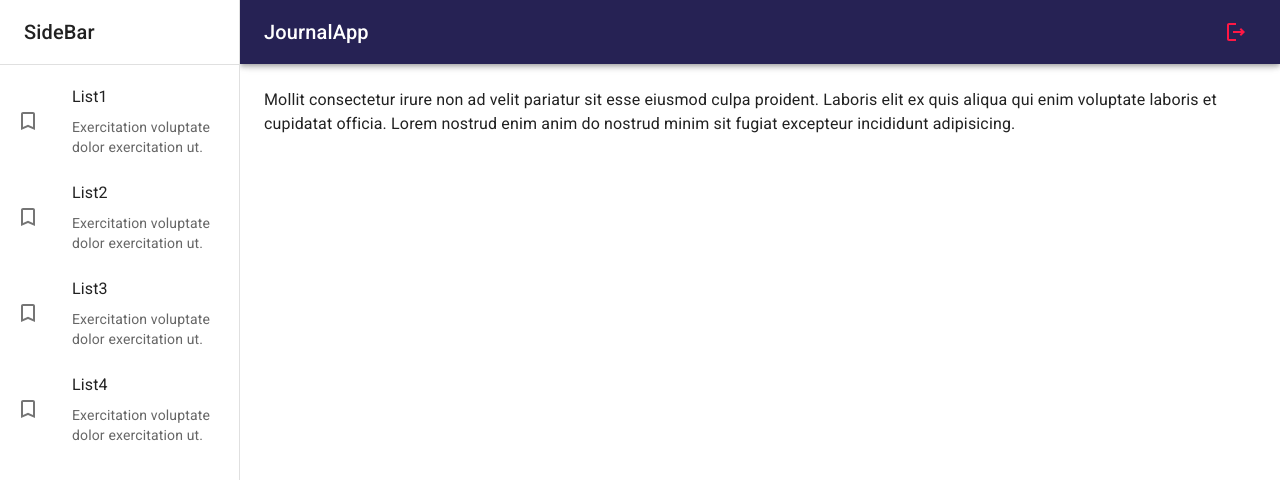
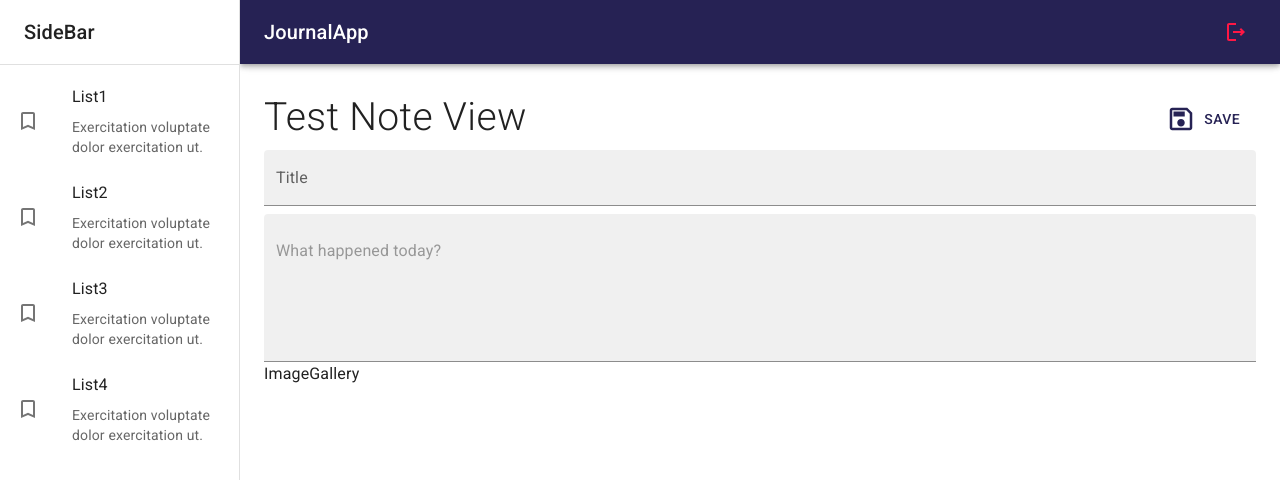
Before and after one commit to amartinez1993/JournalApp, a React (Vite) app: page / in a window 1280 px wide. Shown: the top 480 px of the page. Built offline with nearby package versions, Linux system fonts and the light colour scheme.

Commit message:
added views

```diff
--- /dev/null
+++ b/src/journal/components/ImageGallery.jsx
@@ -0,0 +1,7 @@
+
+
+export const ImageGallery = () => {
+  return (
+    <div>ImageGallery</div>
+  )
+}
--- a/src/journal/components/index.js
+++ b/src/journal/components/index.js
@@ -2,3 +2,4 @@
 
 export * from './NavBar';
 export * from './SideBar';
+export * from './ImageGallery';
--- a/src/journal/pages/JournalPage.jsx
+++ b/src/journal/pages/JournalPage.jsx
@@ -1,15 +1,16 @@
-import { Typography } from "@mui/material"
+
 import { JournalLayout } from "../layout/JournalLayout"
+import { NothingSelectedView, NoteView } from "../views"
 
 export const JournalPage = () => {
   return (
     <JournalLayout>
 
-      <Typography>Mollit consectetur irure non ad velit pariatur sit esse eiusmod culpa proident. Laboris elit ex quis aliqua qui enim voluptate laboris et cupidatat officia. Lorem nostrud enim anim do nostrud minim sit fugiat excepteur incididunt adipisicing.</Typography>
+      {/* <Typography>Mollit consectetur irure non ad velit pariatur sit esse eiusmod culpa proident. Laboris elit ex quis aliqua qui enim voluptate laboris et cupidatat officia. Lorem nostrud enim anim do nostrud minim sit fugiat excepteur incididunt adipisicing.</Typography> */}
 
-      {/* NothingSelected */}
+      {/* <NothingSelectedView /> */}
 
-      {/* NoteView */}
+      <NoteView/>
 
     </JournalLayout>
   )
--- /dev/null
+++ b/src/journal/views/NoteView.jsx
@@ -0,0 +1,43 @@
+import { SaveOutlined } from "@mui/icons-material"
+import { Button, Grid, TextField, Typography } from "@mui/material"
+import { ImageGallery } from "../components"
+
+
+export const NoteView = () => {
+  return (
+    <Grid container direction='row' justifyContent='space-between' sx={{ mb: 1 }}>
+        <Grid item>
+            <Typography fontSize={ 39 } fontWeight='light'>Test Note View</Typography>
+        </Grid>
+        <Grid item>
+            <Button color='primary' sx={{ padding: 2 }}>
+                <SaveOutlined sx={{ fontSize: 30, mr: 1}}/>
+                Save
+            </Button>
+        </Grid>
+
+        <Grid container>
+            <TextField
+                type="text"
+                variant="filled"
+                fullWidth
+                placeholder="Enter a title"
+                label="Title"
+                sx={{ border: 'none', mb: 1 }}
+            />
+
+            <TextField
+                type="text"
+                variant="filled"
+                fullWidth
+                multiline
+                placeholder="What happened today?"
+                minRows={ 5 }
+            />
+        </Grid>
+
+        <ImageGallery/>
+
+    </Grid>
+  )
+}
--- /dev/null
+++ b/src/journal/views/NothingSelectedView.jsx
@@ -0,0 +1,25 @@
+import { StarOutline } from "@mui/icons-material"
+import { Grid, Typography } from "@mui/material"
+
+
+export const NothingSelectedView = () => {
+  return (
+    <Grid
+        container
+        spacing={ 0 }
+        direction="column"
+        alignItems="center"
+        justifyContent="center"
+        sx={{ minHeight: 'calc(100vh - 110px)', backgroundColor: 'primary.main', borderRadius: 3}}
+    >
+
+        <Grid item xs={ 12 }>
+            <StarOutline sx={{ fontSize: 100, color: 'white' }}/>
+        </Grid>
+        <Grid item xs={ 12 }>
+            <Typography color='white' variant='h5'>Select or create an entry</Typography>
+        </Grid>
+
+    </Grid>
+  )
+}
--- /dev/null
+++ b/src/journal/views/index.js
@@ -0,0 +1,4 @@
+
+
+export * from './NothingSelectedView';
+export * from './NoteView';
```
